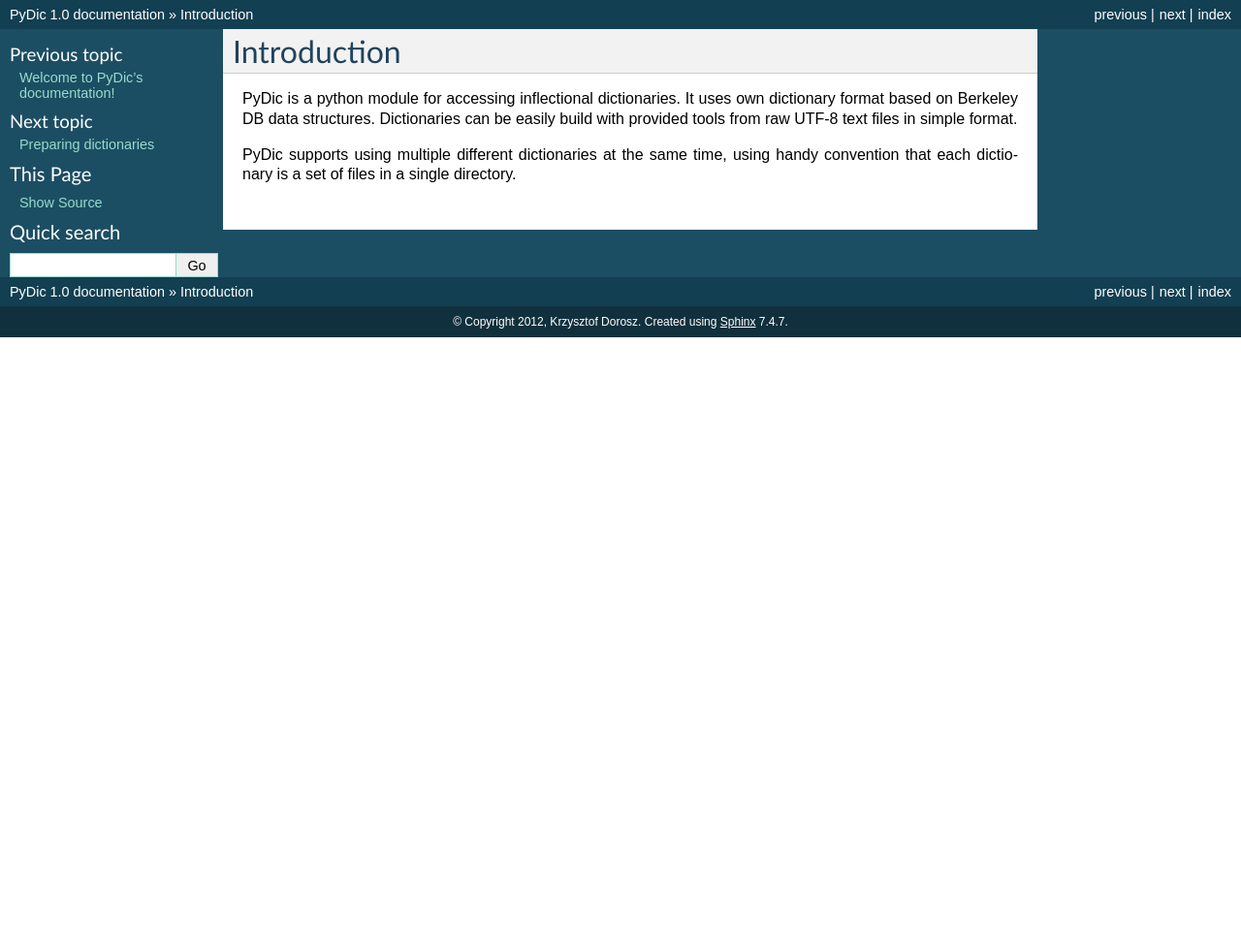
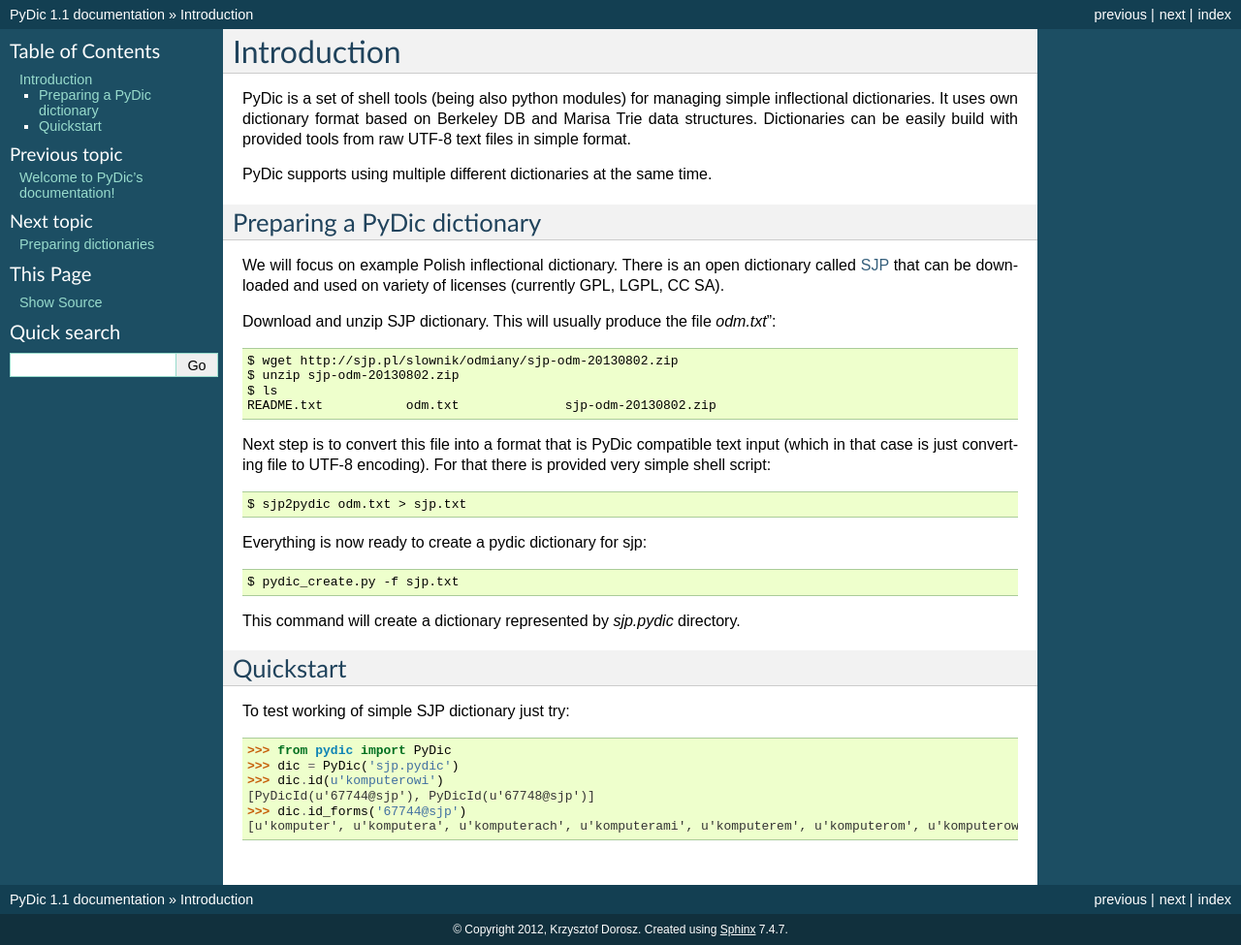
Before and after one commit to agh-glk/pydic, a Sphinx documentation site: the page built from docs/source/Introduction.rst, in a window 1280 px wide. Shown: the whole page at 97% size. Built offline with Sphinx 7.4.7, drawn with Linux system fonts in a browser that asks for light colours; before the commit the page ends 900 px from its top, so only the background shows below that.

Commit message:
Some docs refactoring. Towards opensourcing pydic.

```diff
--- a/docs/source/Introduction.rst
+++ b/docs/source/Introduction.rst
@@ -1,8 +1,45 @@
 Introduction
 ============
 
-PyDic is a python module for accessing inflectional dictionaries. It uses own dictionary format based on Berkeley DB
-data structures. Dictionaries can be easily build with provided tools from raw UTF-8 text files in simple format.
+PyDic is a set of shell tools (being also python modules) for managing simple
+inflectional dictionaries. It uses own dictionary format based on Berkeley DB
+and Marisa Trie data structures. Dictionaries can be easily build with provided
+tools from raw UTF-8 text files in simple format.
 
-PyDic supports using multiple different dictionaries at the same time, using handy convention that each dictionary
-is a set of files in a single directory.
+PyDic supports using multiple different dictionaries at the same time.
+
+Preparing a PyDic dictionary
+----------------------------
+
+We will focus on example Polish inflectional dictionary. There is an open dictionary
+called `SJP <http://sjp.pl/slownik/odmiany/>`_ that can be downloaded and used on variety of licenses (currently GPL, LGPL, CC SA).
+
+Download and unzip SJP dictionary. This will usually produce the file `odm.txt`"::
+
+    $ wget http://sjp.pl/slownik/odmiany/sjp-odm-20130802.zip
+    $ unzip sjp-odm-20130802.zip
+    $ ls
+    README.txt           odm.txt              sjp-odm-20130802.zip
+
+Next step is to convert this file into a format that is PyDic compatible text input (which in that case is just converting file to UTF-8 encoding). For that there is provided very simple shell script::
+
+    $ sjp2pydic odm.txt > sjp.txt
+
+
+Everything is now ready to create a pydic dictionary for sjp::
+
+    $ pydic_create.py -f sjp.txt
+
+This command will create a dictionary represented by `sjp.pydic` directory.
+
+Quickstart
+----------
+
+To test working of simple SJP dictionary just try::
+
+    >>> from pydic import PyDic
+    >>> dic = PyDic('sjp.pydic')
+    >>> dic.id(u'komputerowi')
+    [PyDicId(u'67744@sjp'), PyDicId(u'67748@sjp')]
+    >>> dic.id_forms('67744@sjp')
+    [u'komputer', u'komputera', u'komputerach', u'komputerami', u'komputerem', u'komputerom', u'komputerowi', u'komputer\xf3w', u'komputery', u'komputerze']
--- a/docs/source/conf.py
+++ b/docs/source/conf.py
@@ -48,9 +48,9 @@ copyright = u'2012, Krzysztof Dorosz'
 # built documents.
 #
 # The short X.Y version.
-version = '1.0'
+version = '1.1'
 # The full version, including alpha/beta/rc tags.
-release = '1.0'
+release = '1.1'
 
 # The language for content autogenerated by Sphinx. Refer to documentation
 # for a list of supported languages.
--- a/setup.py
+++ b/setup.py
@@ -2,14 +2,14 @@ from distutils.core import setup
 
 setup(
     name='pydic',
-    version='1.0',
+    version='1.1',
     packages=['pydic'],
     url='',
-    license='GLK',
+    license='MIT',
     author='Krzysztof Dorosz',
     author_email='cypreess@gmail.com',
     description='Python inflectional dictionary',
-    install_requires=['bsddb3'],
+    install_requires=['bsddb3', 'marisa-trie'],
     scripts=[
         'pydic/pydic_create.py',
         'pydic/pydic_stemmer.py',
```
Also changed, not shown: docs/source/PyDic.rst (+8 -51 lines), 1 other file.
